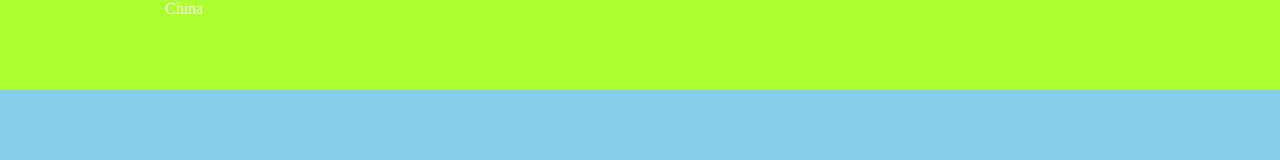
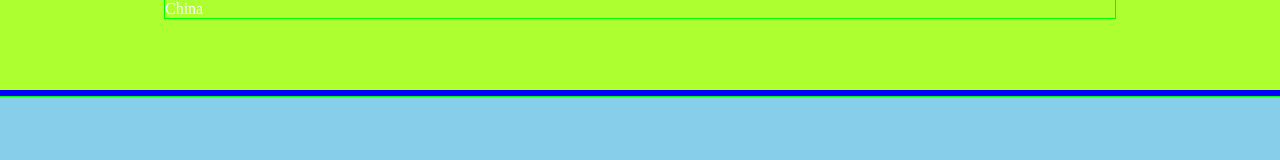
Before and after one commit to Zixuan42/Zixuan42.github.io, a plain HTML site: page index.html in a window 1280 px wide. Drawn offline with Linux system fonts and the light colour scheme.

Commit message:
added resource

```diff
--- a/style.css
+++ b/style.css
@@ -1,11 +1,16 @@
 body{
     background-color: skyblue;
     margin: auto;
+}
+
+div{
+    outline: 1px solid lime;
 }
 .header{
     background-color: greenyellow;
     color: white;
     height: 90px;
+    border-bottom: 6px solid blue;
 }
 .nav{
     max-width: 950px;
```
